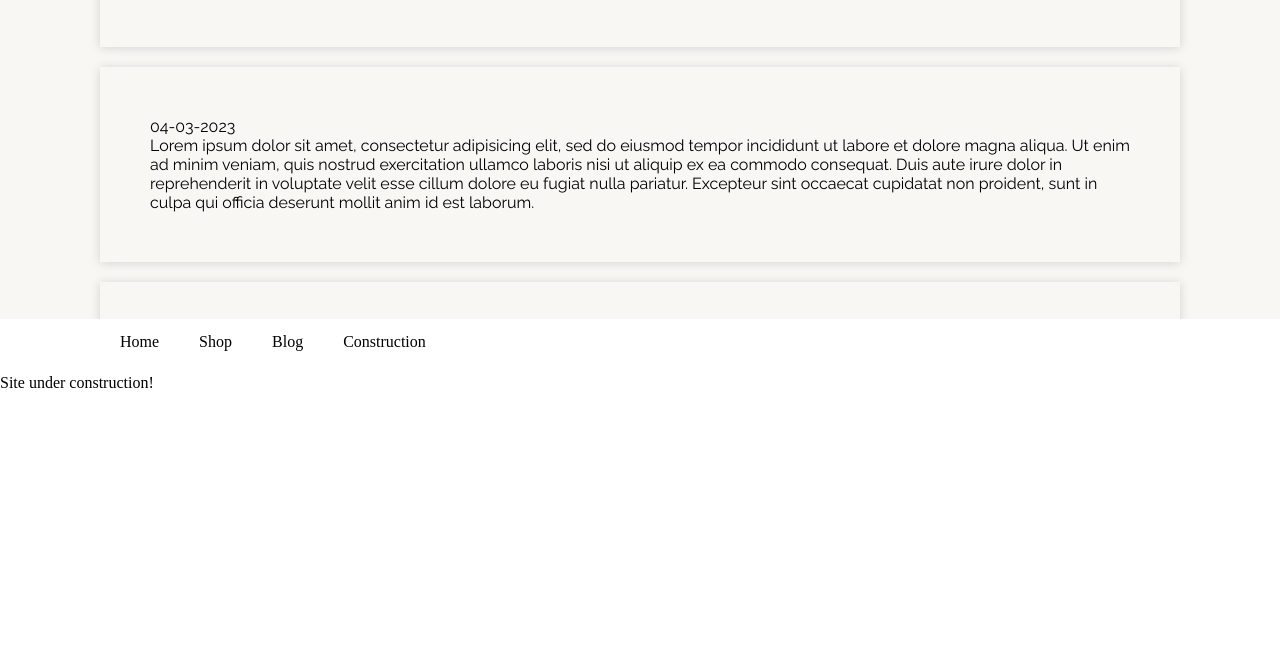
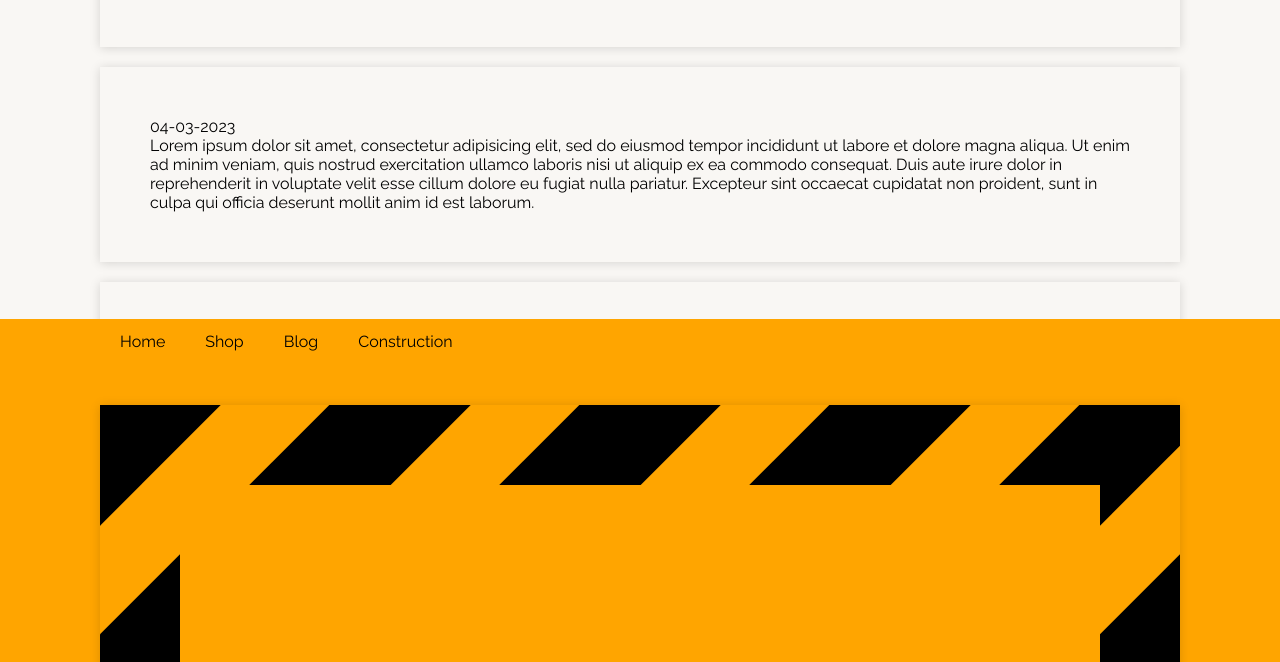
Before and after one commit to ShinzoSin/ShinzoSin.github.io, a plain HTML site: page index.html in a window 1280 px wide. Shown: the part 2081-2743 px from the top of the page. Before the commit the page ends 2473 px from the top, so only its background shows below. Drawn offline with Linux system fonts and the light colour scheme.

Commit message:
Update style.css

```diff
--- a/style.css
+++ b/style.css
@@ -21,6 +21,11 @@ a:hover {
   padding: 10px 100px;
   display: flex;
   justify-content: flex-start;
+  z-index: 9999;
+}
+
+.home .navbar {
+  position: absolute;
 }
 
 .navbar-button {
@@ -38,7 +43,15 @@ a:hover {
   background-color: #12110f;
   color: #ffffe8;
   font-family: 'Raleway', sans-serif;
-  height: 100vh
+  height: 100vh;
+}
+
+.home:before {
+  content: " ";
+  background-image: url(background.jpg);
+  position: absolute;
+  height: 100vh;
+  width: 100%;
 }
 
 .title {
@@ -153,6 +166,63 @@ a:hover {
   box-shadow: 0 1px 10px 0 rgb(0 0 0 / 15%);
 }
 
+.construction {
+  background-color: orange;
+  color: #000000;
+  font-family: 'Raleway', sans-serif;
+  height: 100vh;
+  overflow: hidden;
+}
+
+.construction .centered {
+  display: flex;
+  justify-content: center;
+  align-items: center;
+  height: 100%;
+  translate: 0;
+  position: relative;
+}
+
+.construction .centered .info {
+  display: flex;
+  justify-content: center;
+  align-items: center;
+  position: absolute;
+  top: 0;
+  left: 0;
+  width: 100%;
+  height: 100%;
+}
+
+.construction .centered .info .info-container {
+  display: flex;
+  justify-content: center;
+  align-items: center;
+  text-align: center;
+  background-color: orange;
+  font-weight: bold;
+  font-size: 100px;
+  width: 920px;
+  height: 560px;
+
+}
+
+.construction .centered .container {
+  background-color: orange;
+  width: 1080px;
+  height: 720px;
+  overflow: hidden;
+  box-shadow: 0 1px 10px 0 rgb(0 0 0 / 15%);
+}
+
+.construction .centered .container .bar {
+  height: 100px;
+  width: 9999px;
+  margin-bottom: 150px;
+  background-color: #000000;
+  transform: rotate(-45deg);
+  translate: -50% 0;
+}
 
 @media screen and (max-width: 800px) {
   .title {
```
